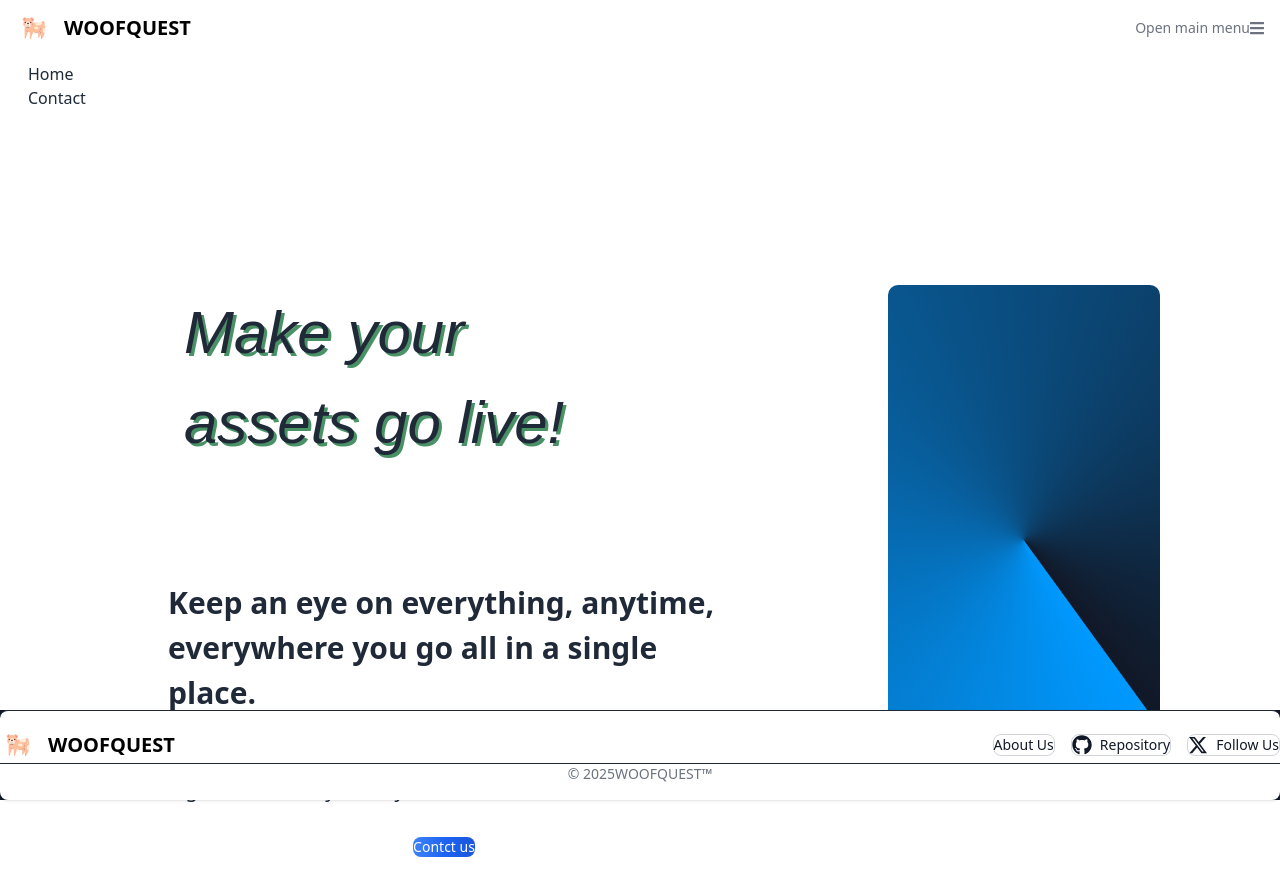
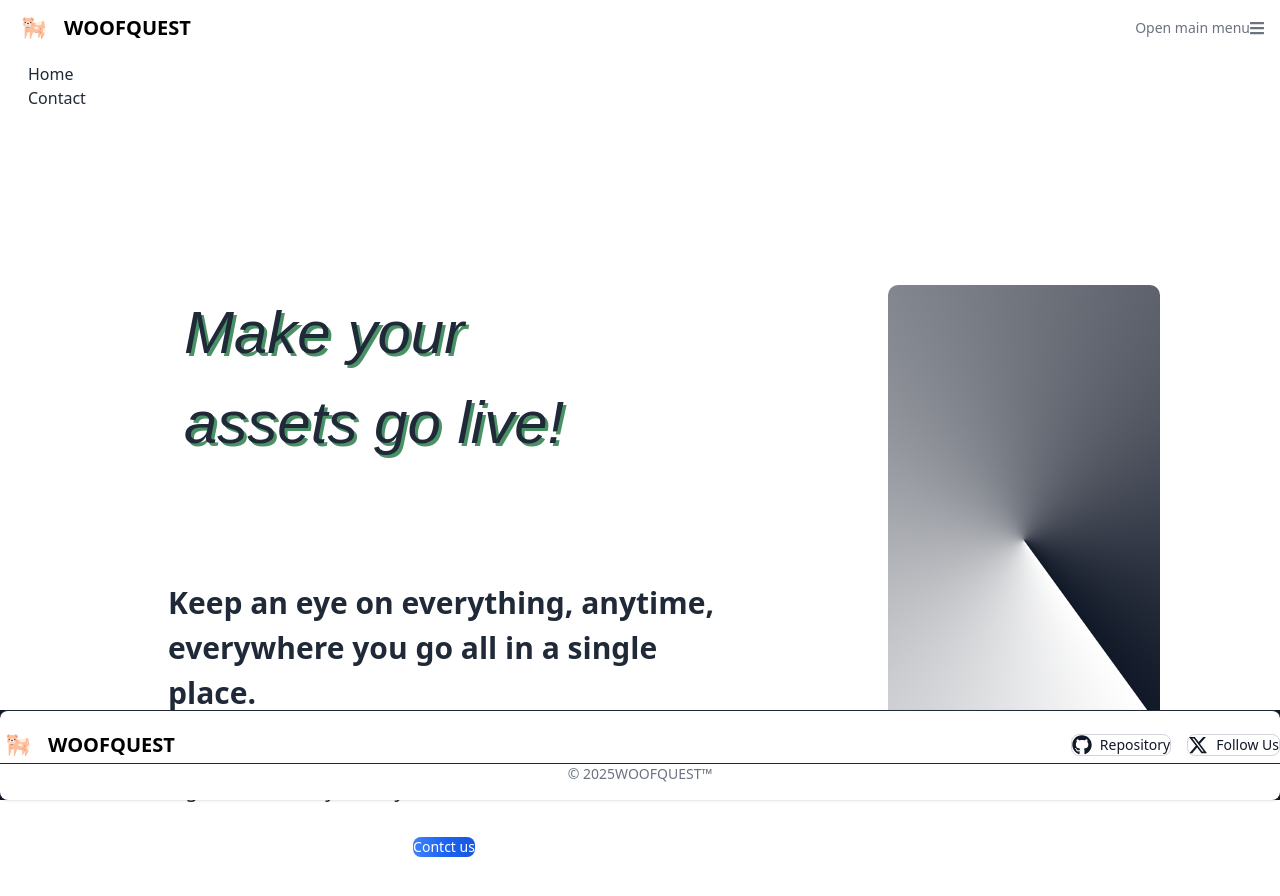
Before and after one commit to DoctorLeQuack1/digital-twin-front, a React (Vite) app: page / in a window 1280 px wide. Shown: the top 896 px of the page. Built offline with nearby package versions, Linux system fonts and the light colour scheme.

Commit message:
Finished paged

```diff
--- a/src/App.css
+++ b/src/App.css
@@ -20,7 +20,7 @@
     position: absolute;
     /* Cubre todo el contenedor y más (para que el giro no muestre bordes) */
     inset: -100%;
-    background: conic-gradient(rgb(0, 153, 255), #111827);
+    background: conic-gradient(white, #111827);
     animation: rotar 4s linear infinite;
     /* Asegura que esté detrás del contenido */
     z-index: 0;
--- a/src/components/layout-components/AppFooter.tsx
+++ b/src/components/layout-components/AppFooter.tsx
@@ -22,9 +22,6 @@ export const AppFooter = () => {
                 <span className="self-center whitespace-nowrap text-xl font-semibold dark:text-white text-black">WOOFQUEST</span>
               </div>
               <div className="mt-4 sm:mt-0 flex flex-col sm:flex-row items-center gap-4">
-                <Button color="light" href="/about">
-                  About Us
-                </Button>
                 <Button color="light" href="https://github.com/DoctorLeQuack1/digital-twin-front" className="flex items-center gap-2">
                   <FaGithub className="h-5 w-5" />
                   Repository
--- /dev/null
+++ b/src/components/login-components/IncorrectLogin.tsx
@@ -0,0 +1,12 @@
+import { Alert } from "flowbite-react";
+
+export const IncorrectLogin = (props: any) => {
+  return (
+    <Alert color="failure" onDismiss={() => {
+        props.incorrect(false);
+        //return alert('Alert dismissed!');
+        }}>
+      <span className="font-medium">Oops!</span> Incorrect login credentials!
+    </Alert>
+  );
+}
--- a/src/components/login-components/LoginForm.tsx
+++ b/src/components/login-components/LoginForm.tsx
@@ -4,6 +4,7 @@ import { useState } from "react";
 import { loginFunction } from "../../api/user_login";
 import { useNavigate } from "react-router";
 import { useAuth } from "../../context/AuthProvider";
+import { IncorrectLogin } from "./IncorrectLogin";
 
 export const LoginForm = () => {
 
@@ -13,6 +14,8 @@ export const LoginForm = () => {
     email  : "",
     password: "",
   });
+
+  const [incorrectLogin, setIncorrectLogin] = useState(false);
 
   const customTheme = createTheme({
     textInput: {
@@ -49,18 +52,15 @@ export const LoginForm = () => {
         localStorage.setItem('UserName', response.data.user_name);
         localStorage.setItem('UserLastName', response.data.user_last_name);
         localStorage.setItem('Email', response.data.user_email);
-
-
+        navigate("/dashboard");
         // Once we have the token, we proceed to modify our isAuth value
       }
-
       else {
+        setIncorrectLogin(true);
         console.log("Something went wrong.");
       }
     } catch (error) {
       console.log(`Something went wrong.`)
-    }finally {
-      navigate("/dashboard");
     }
   };
 
@@ -82,6 +82,9 @@ export const LoginForm = () => {
       onSubmit={(e : any) => submitHandler(e)}
       className="flex max-w-md flex-col gap-4">
         <div>
+          <div className="self-center">
+            {incorrectLogin && <IncorrectLogin incorrect={setIncorrectLogin}/>}
+          </div>
           <div className="mb-2 block">
             <Label htmlFor="email1">Your email</Label>
           </div>
```
